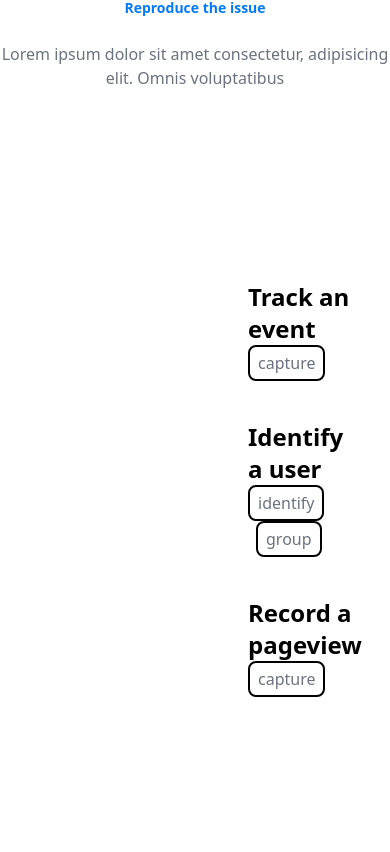
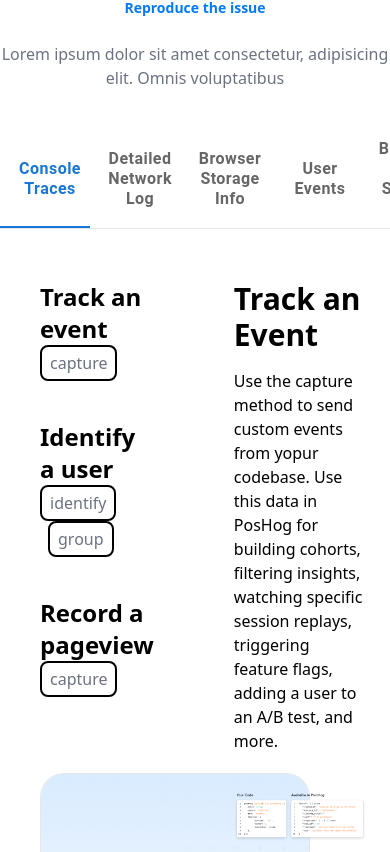
Before and after one commit to Rachitnarula20/Owltics, a React (Vite) app: page / in a window 390 px wide. Shown: the part 1892-2744 px from the top of the page. Built offline with nearby package versions, Linux system fonts and the light colour scheme.

Commit message:
trying responsive

```diff
--- a/src/components/Active1.jsx
+++ b/src/components/Active1.jsx
@@ -39,9 +39,9 @@ const Active1 = () => {
           ))}
         </div>
 
-        <div className="ml-16">
+        <div className="ml-16 sml:h-2">
           <h1 className="font-bold text-3xl mt-7">Track an Event</h1>
-          <p className="mt-8">
+          <p className="mt-8 sml:mt-4">
             Use the capture method to send custom events from yopur codebase.
             Use this data in PosHog for building cohorts, filtering insights,
             watching specific session replays, triggering feature flags, adding
--- a/src/components/Dev_Tabs.jsx
+++ b/src/components/Dev_Tabs.jsx
@@ -27,7 +27,7 @@ export default function Dev_Tabs() {
 
 
   return (
-    <div className='mx-52'>
+    <div className='mx-52 sml:mx-0'>
  <Box sx={{ width: '100%' }} >
  <TabContext value={value} >
       <TabList
```
